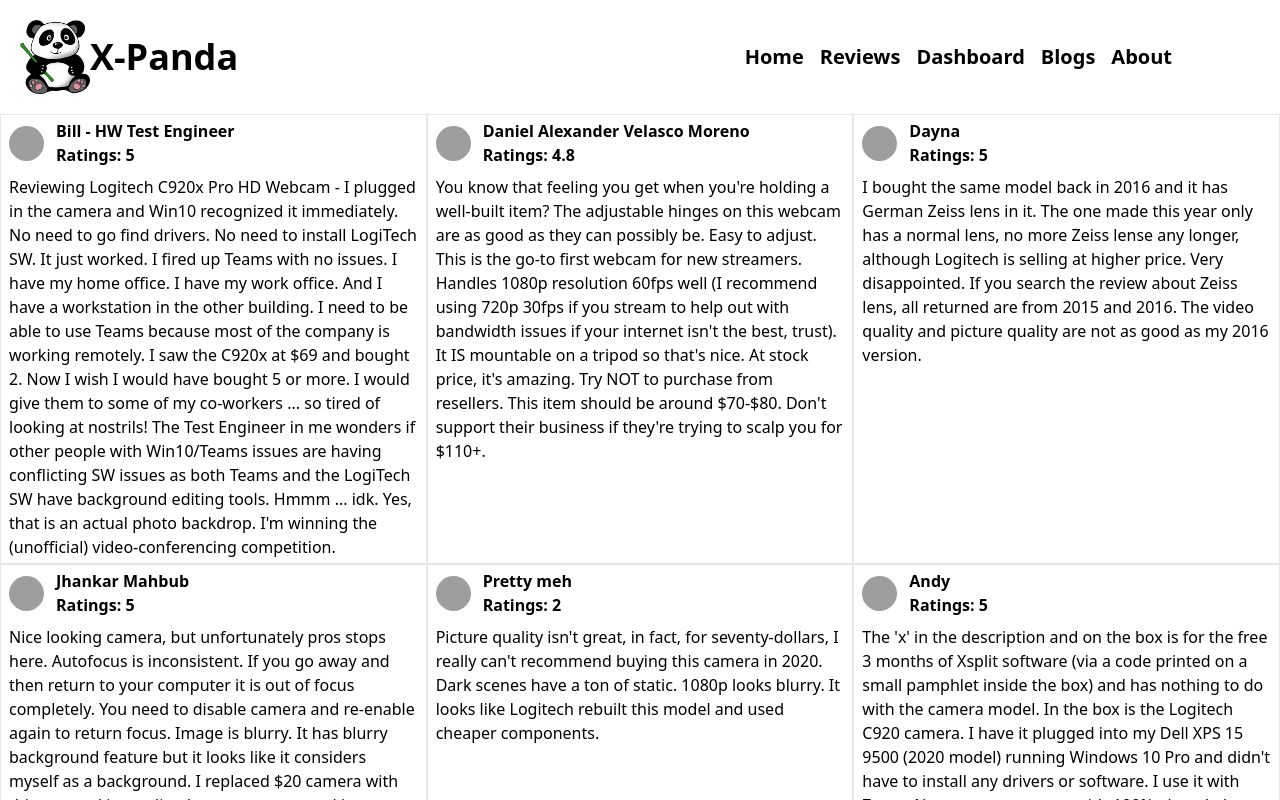
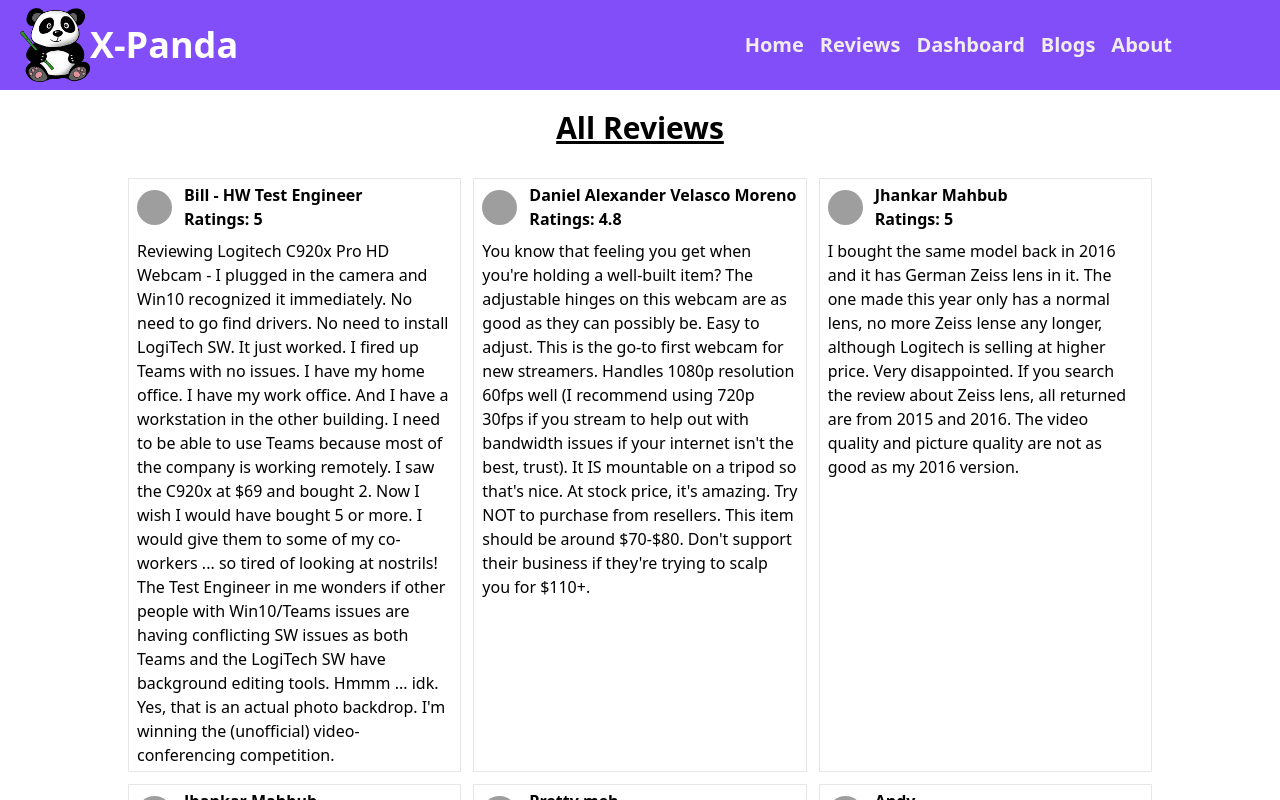
Before and after one commit to arafatlsn/XPANDA, a React (Create React App) app: page /reviews in a window 1280 px wide. Shown: the top 800 px of the page. Built offline with nearby package versions, Linux system fonts and the light colour scheme; grey boxes are pictures that could not be loaded.

Commit message:
added nav bg fixed prob

```diff
--- a/public/reviews.json
+++ b/public/reviews.json
@@ -15,8 +15,8 @@
   },
   {
     "id": "6249d2ac0260746f7aec7321",
-    "name": "Dayna",
-    "image": "https://m.media-amazon.com/images/I/71iO4uvWtTL._SY256.jpg",
+    "name": "Jhankar Mahbub",
+    "image": "https://media-exp1.licdn.com/dms/image/C4D03AQFnCtX8U_7F_g/profile-displayphoto-shrink_200_200/0/1517278202728?e=1654128000&v=beta&t=tcDkvvsmb-R4lv2r2fYCTN_FnaV38h8MPutLOyA3H2E",
     "review": "I bought the same model back in 2016 and it has German Zeiss lens in it. The one made this year only has a normal lens, no more Zeiss lense any longer, although Logitech is selling at higher price. Very disappointed. If you search the review about Zeiss lens, all returned are from 2015 and 2016. The video quality and picture quality are not as good as my 2016 version.",
     "ratings": 5
   },
--- a/src/Components/Nav/Nav.js
+++ b/src/Components/Nav/Nav.js
@@ -4,17 +4,17 @@
 
 const Nav = () => {
   return (
-    <div className='navigation-div flex items-center justify-between p-5'>
+    <div className='navigation-div flex items-center justify-between px-5 py-2 mb-5' style={{backgroundColor: 'rgb(130, 78, 249)'}}>
       <div className='flex items-center'>
         <img src="panda_logo.png" alt="" />
-        <h1 className='text-4xl font-bold'>X-Panda</h1>
+        <h1 className='text-4xl font-bold text-white'>X-Panda</h1>
       </div>
       <div className='mr-20'>
-        <Link className='text-xl font-bold mx-2' to={'/home'}>Home</Link>
-        <Link className='text-xl font-bold mx-2' to={'/reviews'}>Reviews</Link>
-        <Link className='text-xl font-bold mx-2' to={'/dashboard'}>Dashboard</Link>
-        <Link className='text-xl font-bold mx-2' to={'/blogs'}>Blogs</Link>
-        <Link className='text-xl font-bold mx-2' to={'/about'}>About</Link>
+        <Link className='text-xl font-bold mx-2' style={{color: '#F2EDED'}} to={'/home'}>Home</Link>
+        <Link className='text-xl font-bold mx-2' style={{color: '#F2EDED'}} to={'/reviews'}>Reviews</Link>
+        <Link className='text-xl font-bold mx-2' style={{color: '#F2EDED'}} to={'/dashboard'}>Dashboard</Link>
+        <Link className='text-xl font-bold mx-2' style={{color: '#F2EDED'}} to={'/blogs'}>Blogs</Link>
+        <Link className='text-xl font-bold mx-2' style={{color: '#F2EDED'}} to={'/about'}>About</Link>
       </div>
     </div>
   );
--- a/src/Components/Reviews/Reviews.js
+++ b/src/Components/Reviews/Reviews.js
@@ -6,10 +6,13 @@
   const [reviews, setReviews] = useReviews();
   console.log(reviews)
   return (
-    <div className='grid grid-cols-3'>
-      {
-        reviews.map(elReview => <Review  key={elReview.id}elReview={elReview}></Review>)
-      }
+    <div>
+      <h1 className='text-center text-3xl underline font-bold'>All Reviews</h1>
+      <div className='w-4/5 mx-auto grid gap-3 grid-cols-3 mt-8'>
+        {
+          reviews.map(elReview => <Review  key={elReview.id}elReview={elReview}></Review>)
+        }
+      </div>
     </div>
   );
 };
```
